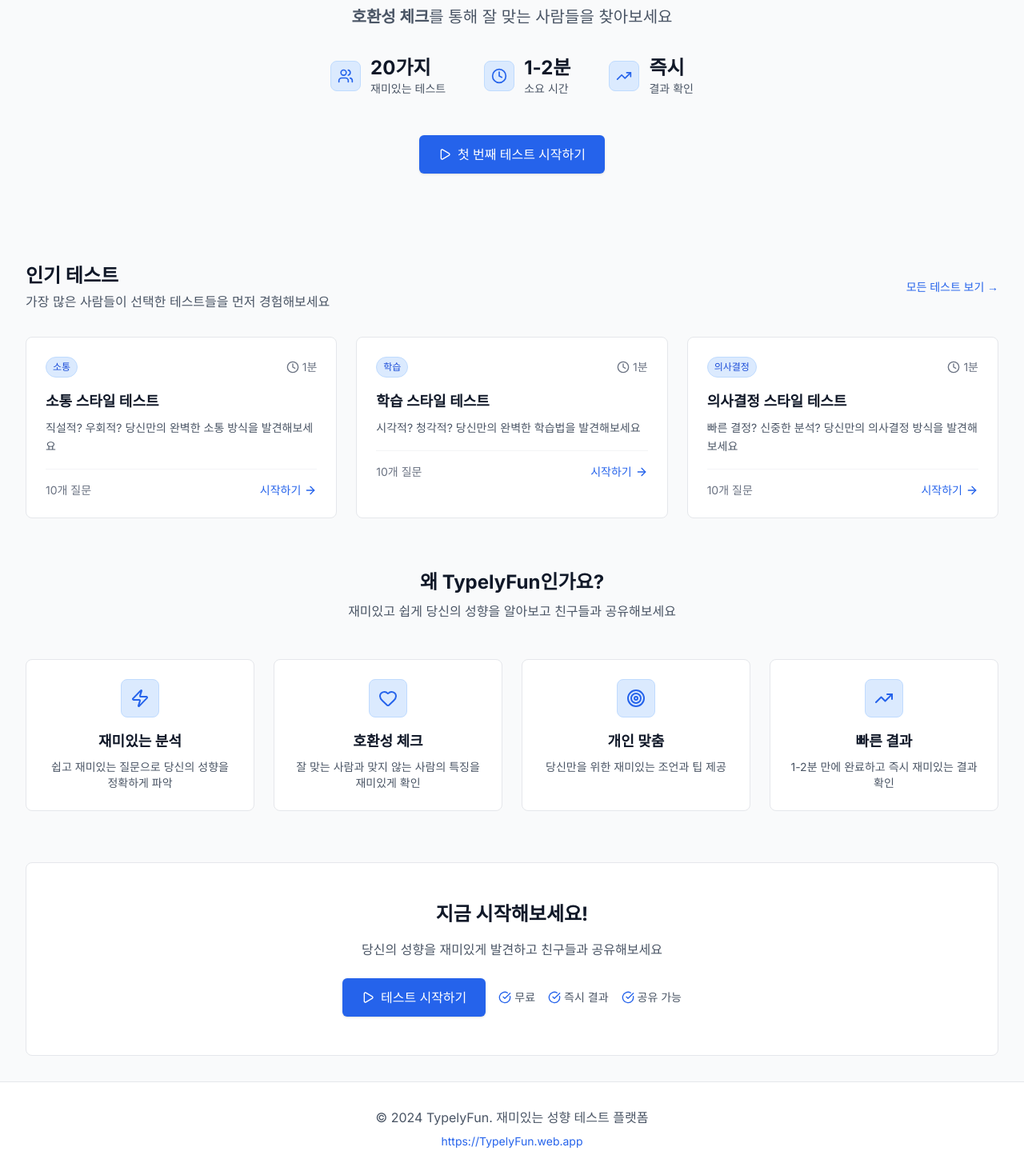
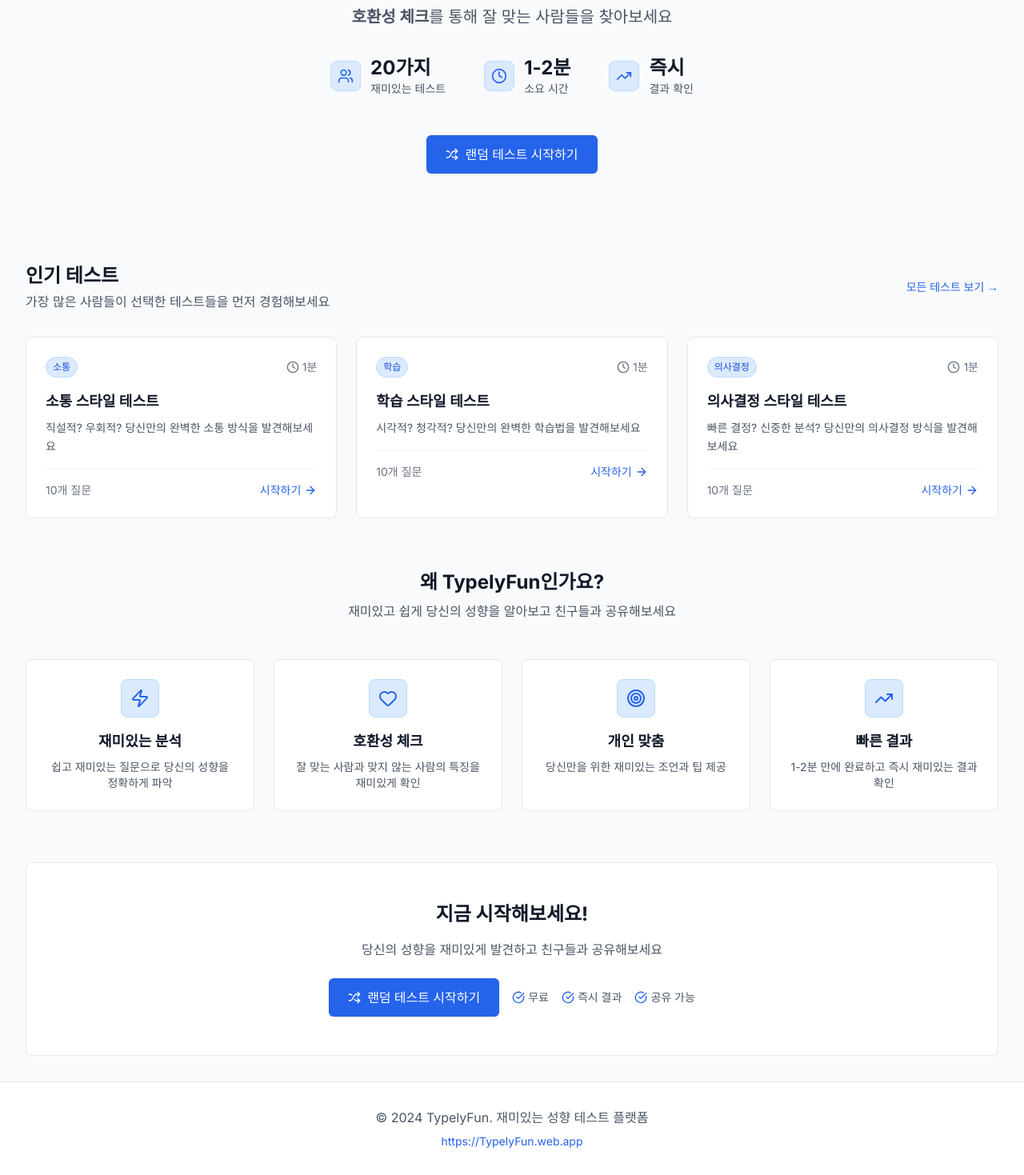
Before and after one commit to byuli/typelyFun, a React (Vite) app: page / in a window 1280 px wide. Shown: the part 401-1870 px from the top of the page at 80% size. Built offline with nearby package versions, Linux system fonts and the light colour scheme.

Commit message:
랜덤 퀴즈 선택 기능 추가 및 CTA 버튼 텍스트 변경

```diff
--- a/src/pages/Home.tsx
+++ b/src/pages/Home.tsx
@@ -1,10 +1,16 @@
 import { Link } from 'react-router-dom';
 import { quizzes } from '../data/quizzes';
-import { Clock, Users, TrendingUp, Heart, Zap, Target, ArrowRight, Play, CheckCircle } from 'lucide-react';
+import { Clock, Users, TrendingUp, Heart, Zap, Target, ArrowRight, Play, CheckCircle, Shuffle } from 'lucide-react';
 
 const Home = () => {
   // 인기 퀴즈 (상위 3개)
   const popularQuizzes = quizzes.slice(0, 3);
+
+  // 랜덤 퀴즈 선택 함수
+  const getRandomQuiz = () => {
+    const randomIndex = Math.floor(Math.random() * quizzes.length);
+    return quizzes[randomIndex];
+  };
 
   return (
     <div className="space-y-16">
@@ -63,11 +69,11 @@
         {/* CTA Button */}
         <div className="pt-4">
           <Link
-            to={`/quiz/${popularQuizzes[0]?.id}`}
+            to={`/quiz/${getRandomQuiz().id}`}
             className="inline-flex items-center px-6 py-3 bg-primary-600 text-white font-medium rounded-md hover:bg-primary-700 transition-colors duration-200 shadow-sm hover:shadow-md"
           >
-            <Play className="h-4 w-4 mr-2" />
-            첫 번째 테스트 시작하기
+            <Shuffle className="h-4 w-4 mr-2" />
+            랜덤 테스트 시작하기
           </Link>
         </div>
       </div>
@@ -192,11 +198,11 @@
 
         <div className="flex flex-col sm:flex-row gap-4 justify-center items-center">
           <Link
-            to={`/quiz/${popularQuizzes[0]?.id}`}
+            to={`/quiz/${getRandomQuiz().id}`}
             className="inline-flex items-center px-6 py-3 bg-primary-600 text-white font-medium rounded-md hover:bg-primary-700 transition-colors duration-200 shadow-sm hover:shadow-md"
           >
-            <Play className="h-4 w-4 mr-2" />
-            테스트 시작하기
+            <Shuffle className="h-4 w-4 mr-2" />
+            랜덤 테스트 시작하기
           </Link>
 
           <div className="flex items-center space-x-4 text-gray-600">
```
